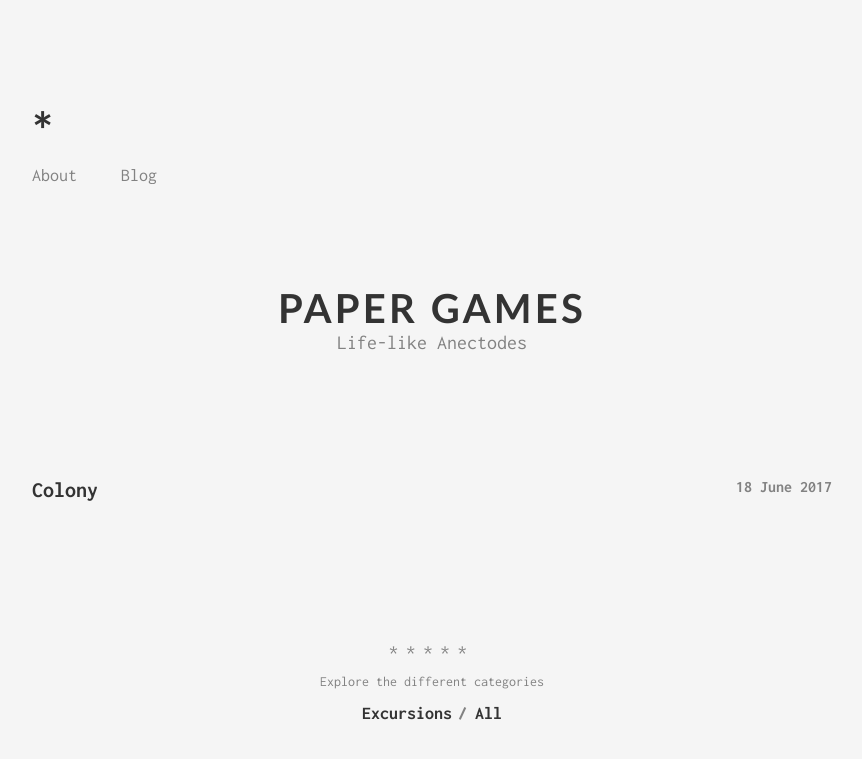
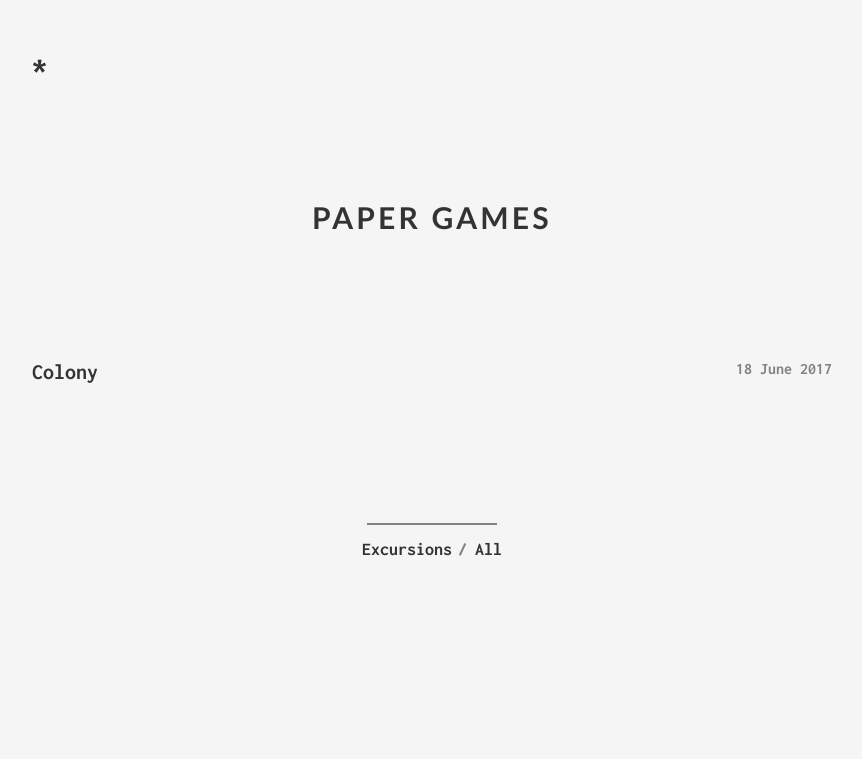
Before and after one commit to papergamesison/papergamesison.github.io, a Jekyll site: the page built from index.html, in a window 1280 px wide. Shown: the top 759 px of the page, without its empty margins (208-1070 px from the left). Built offline with Jekyll 4.4.1, drawn with Linux system fonts in a browser that asks for light colours.

Commit message:
better design

```diff
--- a/_config.yml
+++ b/_config.yml
@@ -1,7 +1,7 @@
 # Site settings
 title: '*'
 description: >
-  Arnavut kaldirimlari
+  Mochi Mochi
 
 baseurl: "" # the subpath of your site, e.g. /blog/
 url: "https://papergamesison.github.io/" # the base hostname & protocol for your site
--- a/_includes/header.html
+++ b/_includes/header.html
@@ -1,11 +1,15 @@
 <header class="header">
     <div class="navigation">
+
         <a href="/" class="logo">{{ site.title }}</a>
 
+        <!--
         <ul class="menu">
             <li class="menu__entry"><a href="{{ '/about' | prepend: site.baseurl }}">About</a></li>
             <li class="menu__entry"><a href="{{ '/' | prepend: site.baseurl }}">Blog</a></li>
         </ul>
+        -->
+        <br>
     </div>
 
     <ul class="social-links">
--- a/_includes/page/explore.html
+++ b/_includes/page/explore.html
@@ -1,6 +1,6 @@
 <div class="explore">
-    <div class="explore__devider">*****</div>
-    <div class="explore__label">Explore the different categories</div>
+    <div class="explore__devider"><hr class="cat_sep"></div>
+    <div class="explore__label"></div>
     <ul class="categories">
         {% for category in site.data.categories %}
             <li class="categories__item"><a href="{{ '/categories/' | append: category.slug | prepend: site.baseurl }}">{{ category.name }}</a></li>
--- a/_posts/2017-06-20-colony.markdown
+++ b/_posts/2017-06-20-colony.markdown
@@ -5,8 +5,6 @@ subtitle: ""
 date:   2017-06-18
 categories: [longevity, novelty]
 ---
-
-Papers on Colony <!--more-->
 
 # Izgi
 
--- a/_sass/_default.scss
+++ b/_sass/_default.scss
@@ -69,6 +69,7 @@ strong {
 }
 
 .header {
+    margin-top:-50px;
     overflow: hidden;
 }
 
@@ -77,8 +78,8 @@ strong {
 }
 
 .logo {
-    font-family: 'Gill Sans', sans-serif;
-    font-size: 50px;
+    font-family: 'Inconsolata' 'Gill Sans', sans-serif;
+    font-size: 30px;
     font-weight: 700;
     color: $iron;
     display: block;
@@ -130,7 +131,7 @@ strong {
     text-transform:uppercase;
     letter-spacing:0.2rem;
     font-weight: 600;
-    font-size: 40px;
+    font-size: 30px;
 }
 
 .page-title__subtitle {
@@ -144,11 +145,17 @@ strong {
 }
 
 .post-title__text {
-    font-size: 40px;
+    font-size: 30px;
 }
 
 .post-title__subtitle {
     font-size: 20px;
+}
+
+.cat_sep {
+    width:16%;
+    border-style:solid;
+    border-width:1px;
 }
 
 /* =Post teasers */
--- a/index.html
+++ b/index.html
@@ -1,7 +1,7 @@
 ---
 layout: page
 title: Paper Games
-subtitle: Life-like Anectodes
+subtitle: ""
 sitemap:
   priority: 0.9
 ---
```
